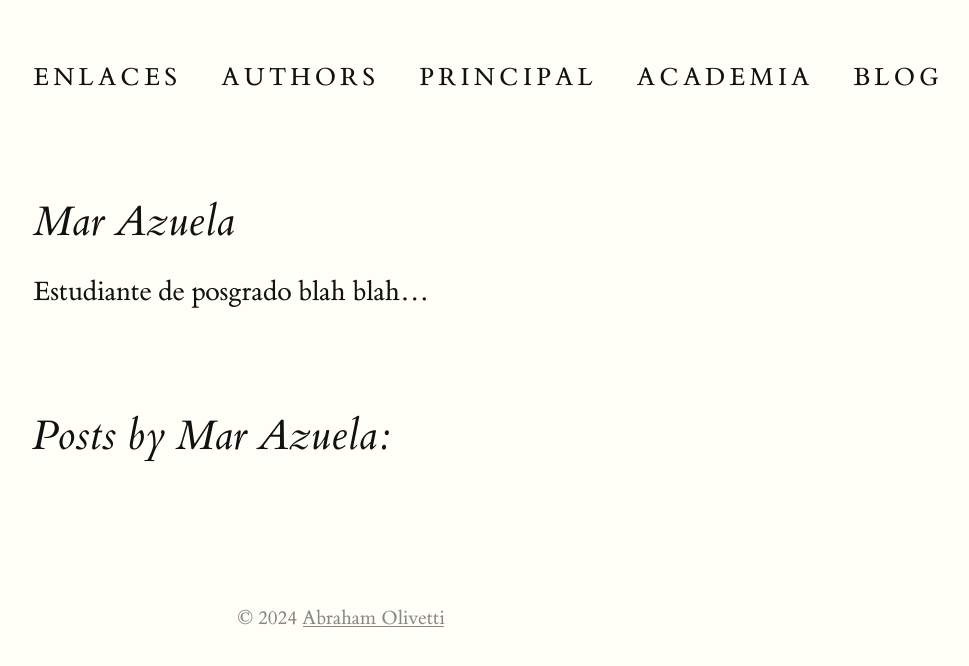
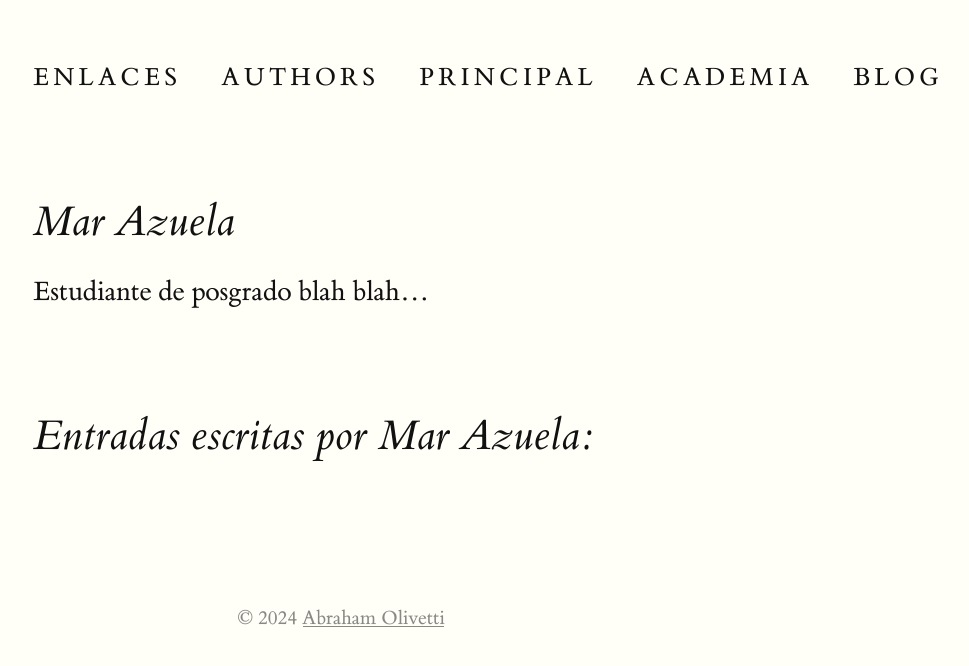
Before and after one commit to Oiuhukt/failosophy, a Jekyll site: the page built from _people/nossaspam.md, in a window 1280 px wide. Shown: the top 666 px of the page, without its empty margins (127-1096 px from the left). Built offline with Jekyll 4.4.1, drawn with Linux system fonts in a browser that asks for light colours.

Commit message:
página oiuhukt

```diff
--- a/_layouts/authors.html
+++ b/_layouts/authors.html
@@ -1,11 +1,12 @@
 ---
 layout: default
 ---
+
 <h2>{{ page.name }}</h2>
 
 {{ content }}
 
-<h2>Posts by {{ page.name }}:</h2>
+<h2>Entradas escritas por {{ page.name }}:</h2>
 <ul>
 {% for post in site.posts %}
 {% if post.author == page.name %}
```
